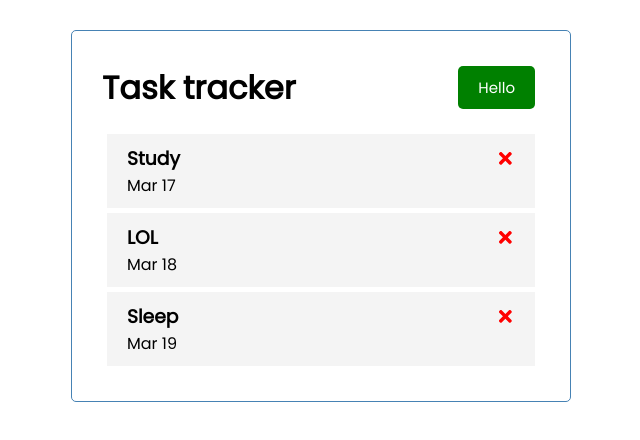
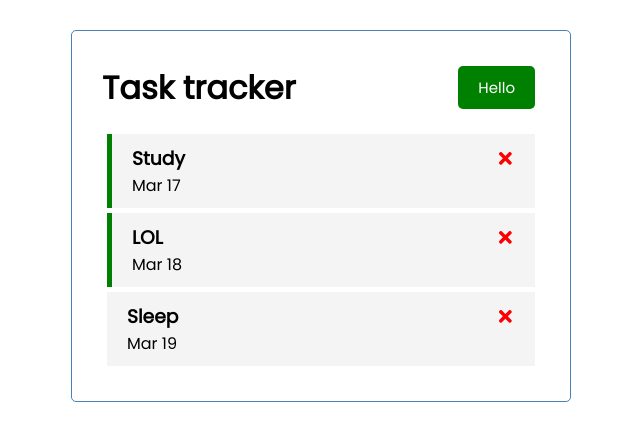
Before and after one commit to yusseef/React-todo-app, a React (Create React App) app: page / in a window 1280 px wide. Shown: the top 440 px of the page, without its empty margins (319-959 px from the left). Built offline with nearby package versions, Linux system fonts and the light colour scheme.

Commit message:
adding reminder labels

```diff
--- a/src/App.js
+++ b/src/App.js
@@ -21,14 +21,20 @@
         }]
         )
 //Delete task
-  const DeleteTask=(id) =>{
+const DeleteTask=(id) =>{
     setTasks(tasks.filter((task) => task.id !== id))
 
   }
+//Toggle reminder
+const togglereminder=(id) =>{
+  setTasks(tasks.map((task) => task.id === id ? { ...task, reminder:!task.reminder } : task)
+  )
+}
+
   return (
     <div className='container'>
     <Header title='Task tracker'/>
-    {tasks.length > 0 ?<Tasks tasks={ tasks } onDelete={DeleteTask} />: 'No tasks to show'}
+    {tasks.length > 0 ?<Tasks tasks={ tasks } onDelete={DeleteTask} onToggle={togglereminder} />: 'No tasks to show'}
     </div>
   );
 
--- a/src/components/Task.js
+++ b/src/components/Task.js
@@ -1,7 +1,7 @@
 import { FaTimes } from 'react-icons/fa'
-const Task = ({task, onDelete}) => {
+const Task = ({task, onDelete, onToggle}) => {
     return (
-        <div className='task'>
+        <div className={`task ${task.reminder ? 'reminder' : ''}`} onDoubleClick={() => onToggle(task.id)}>
             <h3>{task.text} <FaTimes style={{color:'red', cursor:'pointer'}} onClick={() => onDelete(task.id)}/></h3>
             <p>{task.day}</p>
         </div>
--- a/src/components/Tasks.js
+++ b/src/components/Tasks.js
@@ -1,11 +1,11 @@
 import Task from './Task'
 
-const Tasks = ({tasks, onDelete}) => {
+const Tasks = ({tasks, onDelete, onToggle}) => {
 
     return (
         <>
           {tasks.map((task) => (
-              <Task key={task.id} task={task} onDelete={onDelete} />
+              <Task key={task.id} task={task} onDelete={onDelete} onToggle={onToggle}/>
           ))}
         </>
     )
```
